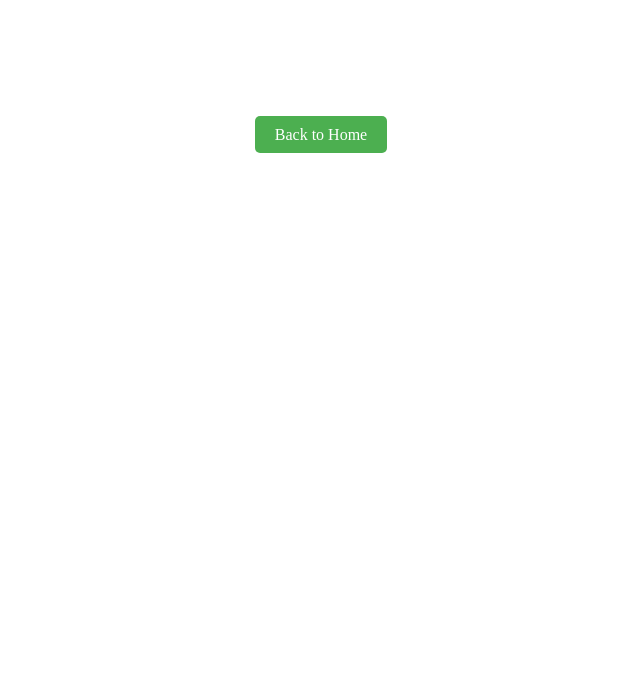
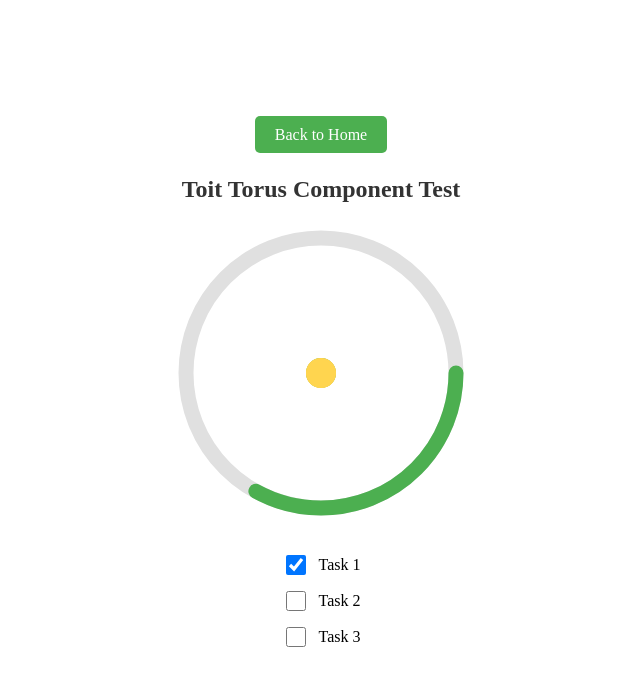
Before and after one commit to spotsonthestove/toit-two, a SvelteKit app: page /test in a window 1280 px wide. Shown: the top 686 px of the page, without its empty margins (319-959 px from the left). Built offline with nearby package versions, Linux system fonts and the light colour scheme.

Commit message:
pottering around

```diff
--- /dev/null
+++ b/src/lib/components/ToitTorus.svelte
@@ -0,0 +1,71 @@
+<script lang="ts">
+  export let progress: number = 0; // 0 to 100
+  export let subtasks: { name: string; completed: boolean }[] = [
+    { name: 'Task 1', completed: false },
+    { name: 'Task 2', completed: false },
+    { name: 'Task 3', completed: false },
+  ];
+
+  $: circumference = 2 * Math.PI * 45; // 45 is the radius of the circle
+  $: strokeDashoffset = circumference - (progress / 100) * circumference;
+</script>
+
+<div class="toit-torus">
+  <svg viewBox="0 0 100 100" xmlns="http://www.w3.org/2000/svg">
+    <circle class="torus-bg" cx="50" cy="50" r="45" />
+    <circle
+      class="torus-progress"
+      cx="50"
+      cy="50"
+      r="45"
+      style="stroke-dashoffset: {strokeDashoffset}px;"
+    />
+    {#each subtasks as task, i}
+      <circle
+        class="subtask {task.completed ? 'completed' : ''}"
+        cx="50"
+        cy="50"
+        r="35"
+        transform="rotate({120 * i - 90}, 50, 50)"
+      />
+    {/each}
+  </svg>
+</div>
+
+<style>
+  .toit-torus {
+    width: 100%;
+    max-width: 300px;
+    margin: 0 auto;
+  }
+
+  svg {
+    width: 100%;
+    height: auto;
+  }
+
+  .torus-bg {
+    fill: none;
+    stroke: #e0e0e0;
+    stroke-width: 5;
+  }
+
+  .torus-progress {
+    fill: none;
+    stroke: #4caf50;
+    stroke-width: 5;
+    stroke-linecap: round;
+    stroke-dasharray: 282.7433388230814;
+    transition: stroke-dashoffset 0.3s ease;
+  }
+
+  .subtask {
+    fill: #ffd54f;
+    r: 5;
+    transition: fill 0.3s ease;
+  }
+
+  .subtask.completed {
+    fill: #4caf50;
+  }
+</style>
--- a/src/routes/test/+page.svelte
+++ b/src/routes/test/+page.svelte
@@ -1,5 +1,25 @@
 <script lang="ts">
+  import ToitTorus from '$lib/components/ToitTorus.svelte';
+
   // Add any necessary imports or logic here
+
+  // Add these variables for the ToitTorus component
+  let progress = 33; // Example progress value
+  let subtasks = [
+    { name: 'Task 1', completed: true },
+    { name: 'Task 2', completed: false },
+    { name: 'Task 3', completed: false },
+  ];
+
+  function updateProgress() {
+    const completedTasks = subtasks.filter(task => task.completed).length;
+    progress = (completedTasks / subtasks.length) * 100;
+  }
+
+  function toggleTask(index: number) {
+    subtasks[index].completed = !subtasks[index].completed;
+    updateProgress();
+  }
 </script>
 
 <h1>Test Page</h1>
@@ -9,6 +29,23 @@
 <nav>
   <a href="/">Back to Home</a>
 </nav>
+
+<h2>Toit Torus Component Test</h2>
+
+<ToitTorus {progress} {subtasks} />
+
+<div class="task-list">
+  {#each subtasks as task, i}
+    <label>
+      <input
+        type="checkbox"
+        bind:checked={task.completed}
+        on:change={() => toggleTask(i)}
+      />
+      {task.name}
+    </label>
+  {/each}
+</div>
 
 <style>
   h1 {
@@ -39,4 +76,29 @@
   nav a:hover {
     background-color: #45a049;
   }
+
+  h2 {
+    text-align: center;
+    color: #333;
+    margin-top: 2rem;
+  }
+
+  .task-list {
+    margin-top: 20px;
+    display: flex;
+    flex-direction: column;
+    align-items: center;
+  }
+
+  label {
+    margin: 5px 0;
+    display: flex;
+    align-items: center;
+    gap: 10px;
+  }
+
+  input[type="checkbox"] {
+    width: 20px;
+    height: 20px;
+  }
 </style>
--- a/src/routes/toit/+page.svelte
+++ b/src/routes/toit/+page.svelte
@@ -1,6 +1,6 @@
 <script lang="ts">
   import MindMap3D from '$lib/components/MindMap3D.svelte';
-  import CircleSegment from '$lib/components/toitNext1.svelte';
+  //import CircleSegment from '$lib/components/toitNext1.svelte';
   import NodeTable from '$lib/components/nodetable.svelte';
   import { onMount } from 'svelte';
   import { nodes } from '$lib/stores/mindMapStore';
@@ -39,10 +39,10 @@
   <a href="/">Back to Home</a>
 </nav>
 
-<div class="container">
+<!-- <div class="container">
     <h2>Toit Circle</h2>
     <CircleSegment />
-</div>
+</div> -->
 
 <div class="grid-container">
   <div class="mind-map">
```
Also changed, not shown: src/routes/+page.svelte (+20 -0 lines), src/lib/components/toit-v3.svelte (added).
